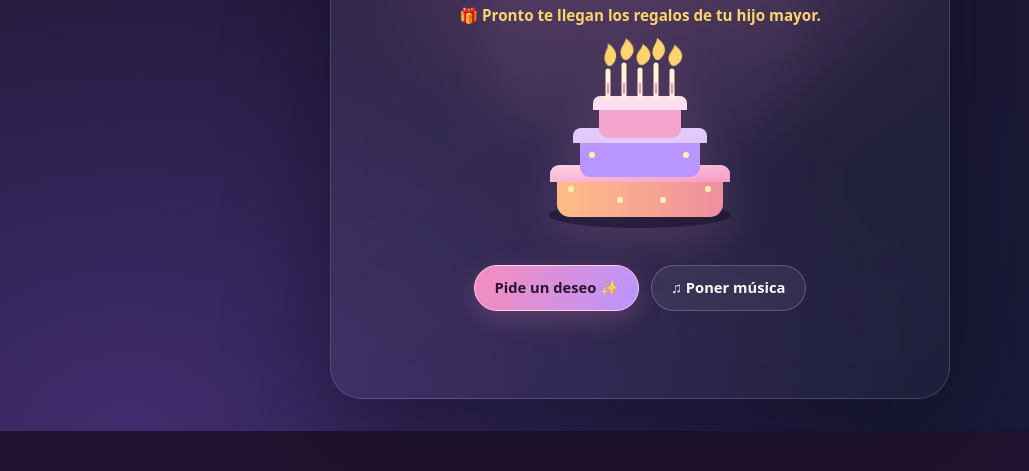
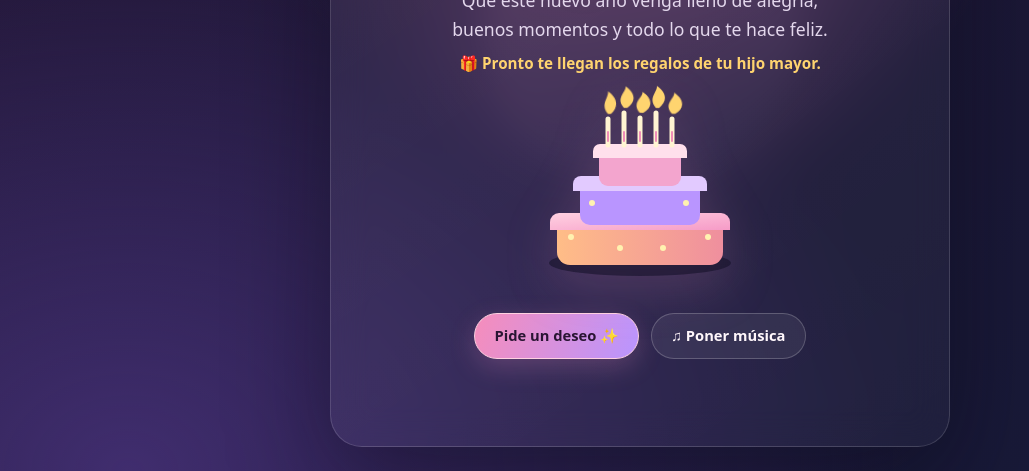
Before and after one commit to JuanFernando06/Portafolio, an Astro site: page /papa in a window 1280 px wide. Shown: the part 431-902 px from the top of the page, without its empty margins (0-1029 px from the left). Before the commit the page ends 862 px from the top, so only its background shows below. Built offline with nearby package versions, Linux system fonts and the light colour scheme; Astro itself is replaced by a stand-in of ours.

Commit message:
papaute i love uuu

```diff
--- a/src/pages/papa.astro
+++ b/src/pages/papa.astro
@@ -26,7 +26,7 @@ const title = '¡Feliz cumpleaños, Papaute!';
         min-width: 320px;
         min-height: 100vh;
         margin: 0;
-        overflow: hidden;
+        overflow-x: hidden;
         background:
           radial-gradient(ellipse at 50% 24%, #603869 0%, transparent 43%),
           radial-gradient(ellipse at 10% 100%, #402d6e 0%, transparent 48%),
@@ -38,7 +38,7 @@ const title = '¡Feliz cumpleaños, Papaute!';
         display: grid;
         min-height: 100svh;
         place-items: center;
-        padding: 2rem 1rem;
+        padding: clamp(3rem, 8vh, 5rem) 1rem 2.5rem;
         isolation: isolate;
       }
 
@@ -73,6 +73,7 @@ const title = '¡Feliz cumpleaños, Papaute!';
         box-shadow: 0 30px 100px #09071470, inset 0 1px #ffffff20;
         text-align: center;
         backdrop-filter: blur(18px);
+        transform: translateY(clamp(8px, 2vh, 18px));
       }
 
       .eyebrow {
```
